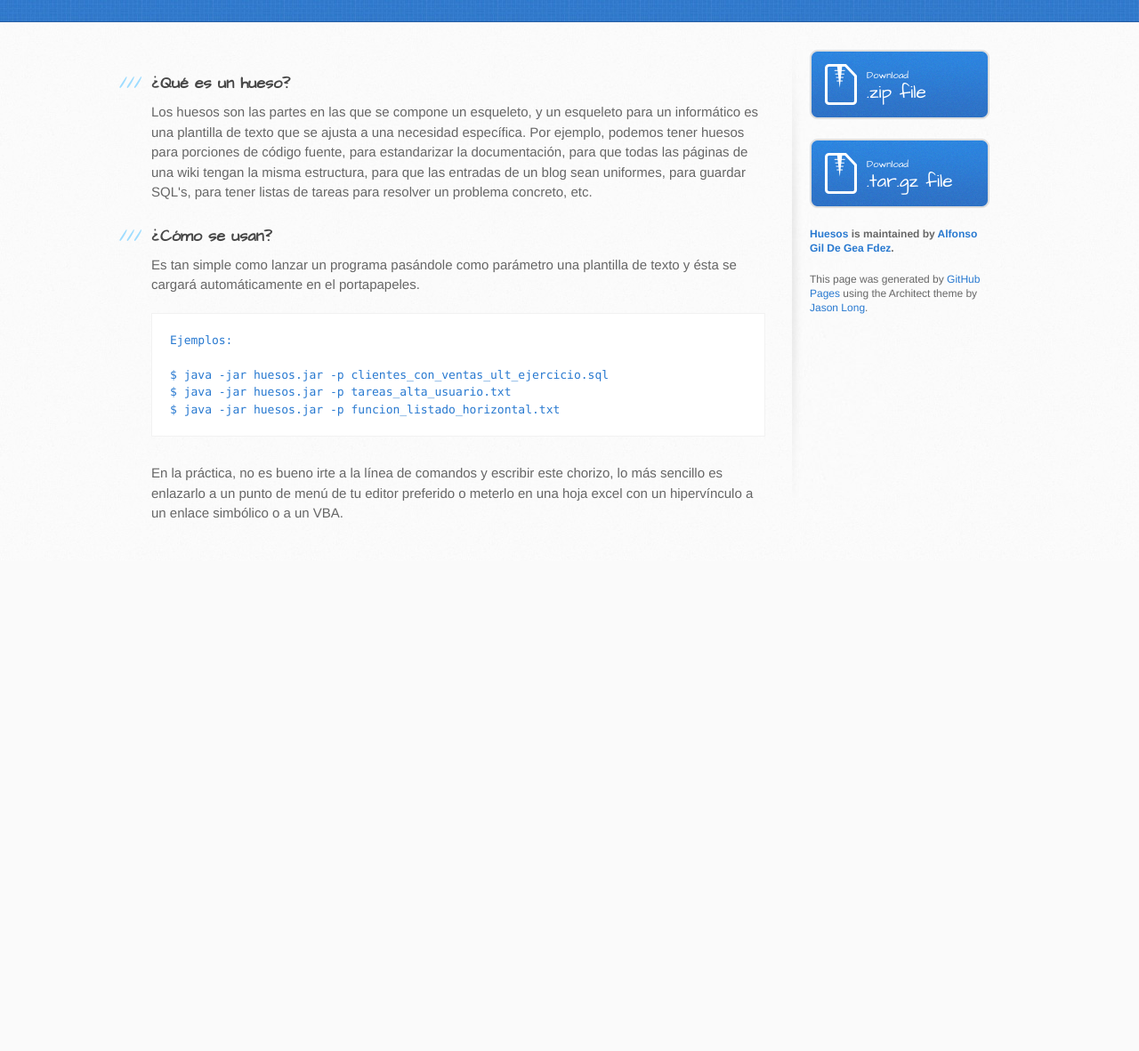
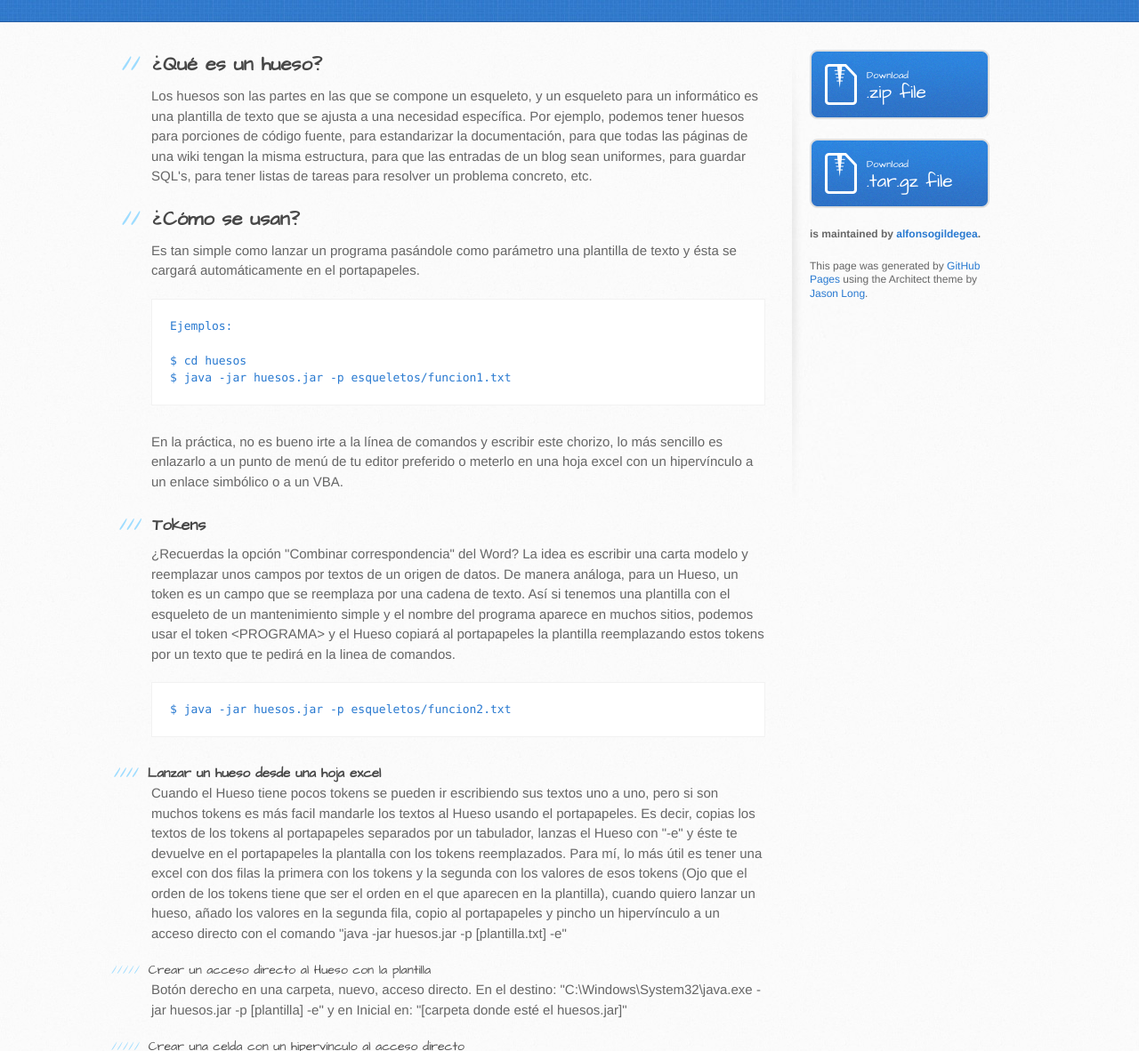
Before and after one commit to alfonsogildegea/huesos, a plain HTML site: page index.html in a window 1280 px wide. Shown: the part 176-1358 px from the top of the page at 89% size. Before the commit the page ends 807 px from the top, so only its background shows below. Drawn offline with Linux system fonts and the light colour scheme.

Commit message:
Create gh-pages branch via GitHub

```diff
--- a/index.html
+++ b/index.html
@@ -28,27 +28,55 @@
     <div id="content-wrapper">
       <div class="inner clearfix">
         <section id="main-content">
-
-<h3>
-<a name="qu%C3%A9-es-un-hueso" class="anchor" href="#qu%C3%A9-es-un-hueso"><span class="octicon octicon-link"></span></a>¿Qué es un hueso?</h3>
+          <h2>
+<a name="qu%C3%A9-es-un-hueso" class="anchor" href="#qu%C3%A9-es-un-hueso"><span class="octicon octicon-link"></span></a>¿Qué es un hueso?</h2>
 
 <p>Los huesos son las partes en las que se compone un esqueleto, y un esqueleto para un informático es una
 plantilla de texto que se ajusta a una necesidad específica.
 Por ejemplo, podemos tener huesos para porciones de código fuente, para estandarizar la documentación, para que todas las páginas de una wiki tengan la misma estructura, para que las entradas de un blog sean uniformes, para guardar SQL's, para tener listas de tareas para resolver un problema concreto, etc.</p>
 
-<h3>
-<a name="c%C3%B3mo-se-usan" class="anchor" href="#c%C3%B3mo-se-usan"><span class="octicon octicon-link"></span></a>¿Cómo se usan?</h3>
+<h2>
+<a name="c%C3%B3mo-se-usan" class="anchor" href="#c%C3%B3mo-se-usan"><span class="octicon octicon-link"></span></a>¿Cómo se usan?</h2>
 
 <p>Es tan simple como lanzar un programa pasándole como parámetro una plantilla de texto y ésta se cargará automáticamente en el portapapeles.</p>
 
 <pre><code>Ejemplos:
 
-$ java -jar huesos.jar -p clientes_con_ventas_ult_ejercicio.sql
-$ java -jar huesos.jar -p tareas_alta_usuario.txt
-$ java -jar huesos.jar -p funcion_listado_horizontal.txt
+$ cd huesos
+$ java -jar huesos.jar -p esqueletos/funcion1.txt
 </code></pre>
 
 <p>En la práctica, no es bueno irte a la línea de comandos y escribir este chorizo, lo más sencillo es enlazarlo a un punto de menú de tu editor preferido o meterlo en una hoja excel con un hipervínculo a un enlace simbólico o a un VBA.</p>
+
+<h3>
+<a name="tokens" class="anchor" href="#tokens"><span class="octicon octicon-link"></span></a>Tokens</h3>
+
+<p>¿Recuerdas la opción "Combinar correspondencia" del Word? La idea es escribir una carta modelo y reemplazar unos campos por textos de un origen de datos. De manera análoga, para un Hueso, un token es un campo que se reemplaza por una cadena de texto.
+Así si tenemos una plantilla con el esqueleto de un mantenimiento simple y el nombre del programa aparece en muchos sitios, podemos usar el token &lt;PROGRAMA&gt; y el Hueso copiará al portapapeles la plantilla reemplazando estos tokens por un texto que te pedirá en la linea de comandos. </p>
+
+<pre><code>$ java -jar huesos.jar -p esqueletos/funcion2.txt
+</code></pre>
+
+<h4>
+<a name="lanzar-un-hueso-desde-una-hoja-excel" class="anchor" href="#lanzar-un-hueso-desde-una-hoja-excel"><span class="octicon octicon-link"></span></a>Lanzar un hueso desde una hoja excel</h4>
+
+<p>Cuando el Hueso tiene pocos tokens se pueden ir escribiendo sus textos uno a uno, pero si son muchos tokens es más facil mandarle los textos al Hueso usando el portapapeles. Es decir, copias los textos de los tokens al portapapeles separados por un tabulador, lanzas el Hueso con "-e" y éste te devuelve en el portapapeles la plantalla con los tokens reemplazados.
+Para mí, lo más útil es tener una excel con dos filas la primera con los tokens y la segunda con los valores de esos tokens (Ojo que el orden de los tokens tiene que ser el orden en el que aparecen en la plantilla), cuando quiero lanzar un hueso, añado los valores en la segunda fila, copio al portapapeles y pincho un hipervínculo a un acceso directo con el comando "java -jar huesos.jar -p [plantilla.txt] -e"</p>
+
+<h5>
+<a name="crear-un-acceso-directo-al-hueso-con-la-plantilla" class="anchor" href="#crear-un-acceso-directo-al-hueso-con-la-plantilla"><span class="octicon octicon-link"></span></a>Crear un acceso directo al Hueso con la plantilla</h5>
+
+<p>Botón derecho en una carpeta, nuevo, acceso directo. En el destino: "C:\Windows\System32\java.exe -jar huesos.jar -p [plantilla] -e" y en Inicial en: "[carpeta donde esté el huesos.jar]"</p>
+
+<h5>
+<a name="crear-una-celda-con-un-hiperv%C3%ADnculo-al-acceso-directo" class="anchor" href="#crear-una-celda-con-un-hiperv%C3%ADnculo-al-acceso-directo"><span class="octicon octicon-link"></span></a>Crear una celda con un hipervínculo al acceso directo</h5>
+
+<p><img src="https://raw.github.com/alfonsogildegea/huesos/master/huesos/doc/resources/enlace_hipervinculo.png" alt="enlace_hipervinculo"><img src="https://raw.github.com/alfonsogildegea/huesos/master/huesos/doc/resources/hipervinculo.png" alt="hipervinculo"></p>
+
+<h5>
+<a name="lanzar-el-hueso" class="anchor" href="#lanzar-el-hueso"><span class="octicon octicon-link"></span></a>Lanzar el hueso</h5>
+
+<p>Sólo hay que copiar al portapapeles los valores y pinchar en el hipervínculo. Si te pregunta el excel si te fías de lo que vas a ejecutar, le dices que sí.</p>
         </section>
 
         <aside id="sidebar">
@@ -61,7 +89,7 @@ $ java -jar huesos.jar -p funcion_listado_horizontal.txt
             .tar.gz file
           </a>
 
-          <p class="repo-owner"><a href="https://github.com/alfonsogildegea/huesos">Huesos</a> is maintained by <a href="https://github.com/alfonsogildegea">Alfonso Gil De Gea Fdez</a>.</p>
+          <p class="repo-owner"><a href="https://github.com/alfonsogildegea/huesos"></a> is maintained by <a href="https://github.com/alfonsogildegea">alfonsogildegea</a>.</p>
 
           <p>This page was generated by <a href="pages.github.com">GitHub Pages</a> using the Architect theme by <a href="https://twitter.com/jasonlong">Jason Long</a>.</p>
         </aside>
```
Also changed, not shown: params.json (+1 -1 lines).
